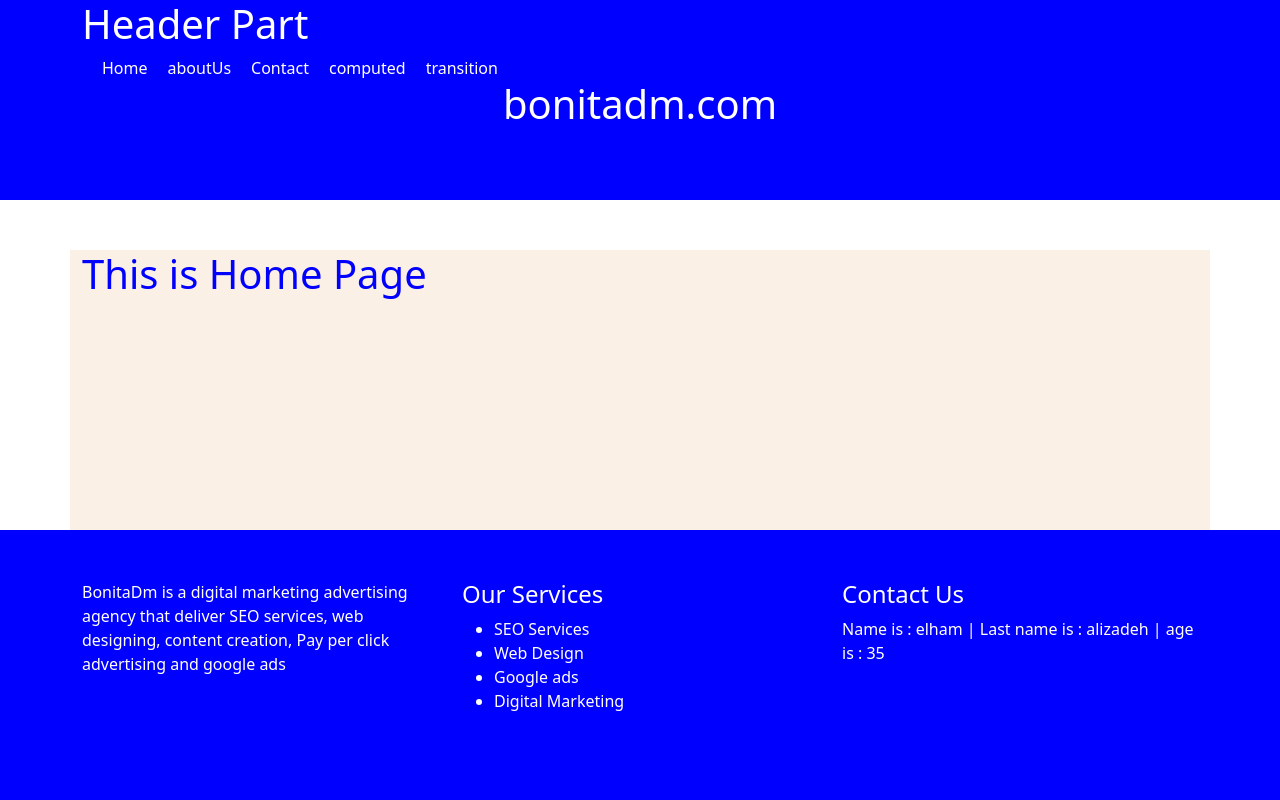
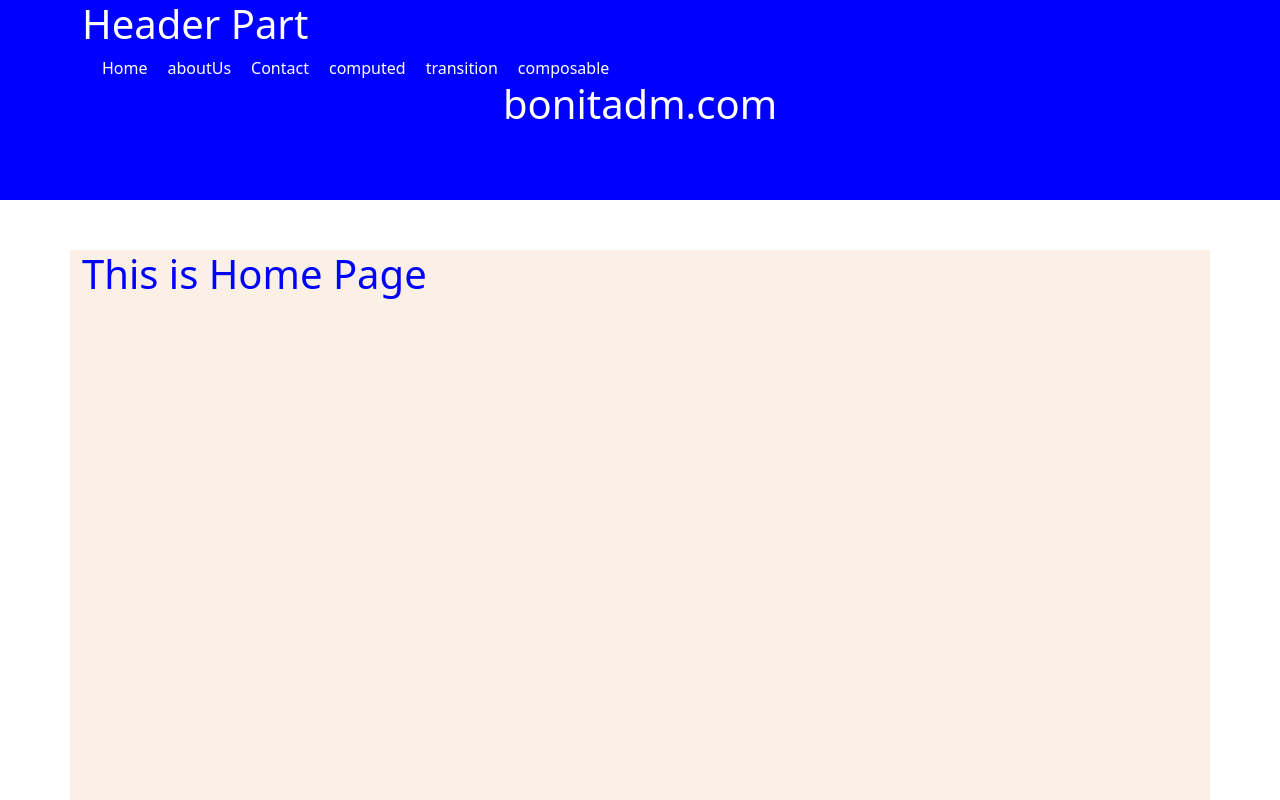
Before and after one commit to elhamalizadeh/vue-exercise1, a Vue app: page / in a window 1280 px wide. Shown: the top 800 px of the page. Built offline with nearby package versions, Linux system fonts and the light colour scheme.

Commit message:
composable Function example

```diff
--- a/src/App.vue
+++ b/src/App.vue
@@ -5,8 +5,10 @@
  <div class="container" id="content">
 
   <router-view></router-view>
+
+  </div>
   <FooterSection  :user-name="name" :last-name="family" :age="age" :user-info="userInfo"/>
-   </div>
+
 
 </template>
 
@@ -50,7 +52,7 @@ export default {
 
 }
 #content{
-  height: 900px;
+  height: 700px;
   background-color:linen;
 }
 </style>
--- a/src/components/Footer.vue
+++ b/src/components/Footer.vue
@@ -1,5 +1,5 @@
 <template>
-  <div class="fixed-bottom" id="footer">
+  <div class="" id="footer">
     <div class="container">
       <div class="row">
         <div class="col-md-4">{{ userInfo.description }}</div>
--- a/src/components/Header.vue
+++ b/src/components/Header.vue
@@ -7,6 +7,7 @@
     <router-link :to="{name:'contact'}" id="alink">Contact</router-link>
     <router-link :to="{name:'computedWatch'}" id="alink">computed</router-link>
     <router-link :to="{name:'tranSition'}" id="alink">transition</router-link>
+    <router-link :to="{name:'composableFunction'}" id="alink">composable </router-link>
 
     <h1 class="text-center">{{ siteTitle }}</h1>
     </div>
--- a/src/components/Home.vue
+++ b/src/components/Home.vue
@@ -5,7 +5,6 @@
 
 <!--<p>Name is : {{ userName }}</p>
 <p>Last name is : {{ userLastname }}</p>-->
-
     </div>
 </template>
 <script>
@@ -15,7 +14,7 @@ export default {
 </script>
 <style>
 #body{
-    height: 900px;
+    height: 600px;
     color:blue;
 }
 </style>
--- /dev/null
+++ b/src/components/composable.vue
@@ -0,0 +1,28 @@
+<template>
+  <div>
+    <p><b>Composable Function :</b><br/>
+        I have defined "useCounter.js" file and have added codes that are repetetive in that js file. <br/>
+        then i used the data and ref and finally showed the results in Html
+    </p>
+    <h1>{{ count }}</h1>
+    <button @click="increment">increment</button>
+  </div>
+</template>
+
+<script>
+import {useCounter} from "./composable/useCounter.js";
+import {ref} from "vue";
+
+export default {
+  name: "composableFunction",
+
+  setup() {
+    const counter = ref(2);
+    const {count,increment} = useCounter(counter);
+    return {count,increment} ;
+  },
+};
+</script>
+
+<style>
+</style>
--- /dev/null
+++ b/src/components/composable/useCounter.js
@@ -0,0 +1,8 @@
+import {ref} from "vue";
+export const useCounter = (counter) => {
+    const count = ref(0);
+    function increment(){
+        count.value +=counter.value;
+    }
+    return {count,increment};
+}
--- a/src/router.js
+++ b/src/router.js
@@ -4,12 +4,14 @@ import aboutUs from './components/About.vue';
 import contact from './components/Contact.vue';
 import computedWatch from './components/computed.vue';
 import tranSition from './components/transition.vue';
+import composableFunction from './components/composable.vue';
 
 const routes = [{path:"/" , name:"Home", component : Home},
 {path:"/about" , name:"aboutUs", component : aboutUs},
 {path:"/contact" , name:"contact", component : contact},
 {path:"/computed" , name:"computedWatch", component : computedWatch},
-{path:"/transition" , name:"tranSition", component : tranSition}];
+{path:"/transition" , name:"tranSition", component : tranSition},
+{path:"/composable" , name:"composableFunction", component : composableFunction}];
 const router = createRouter({
     history : createWebHistory(),
     routes
```
